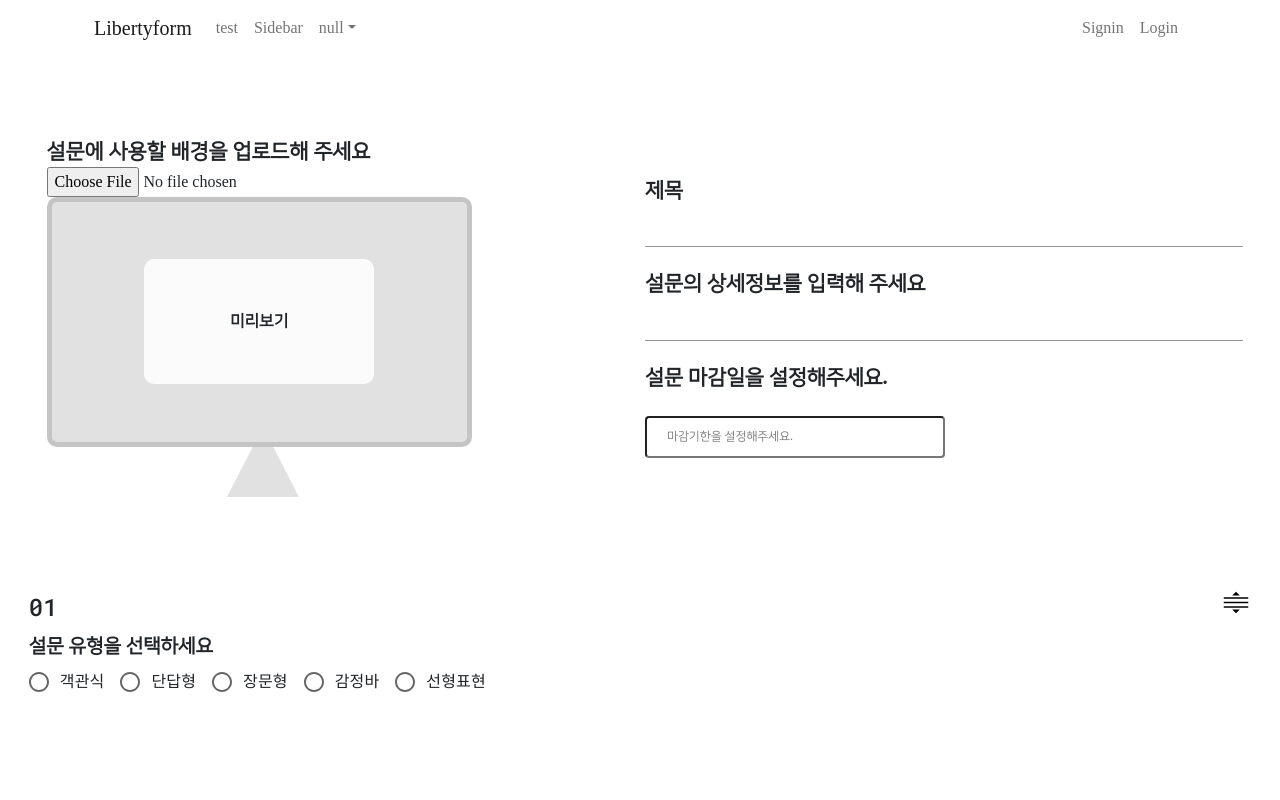
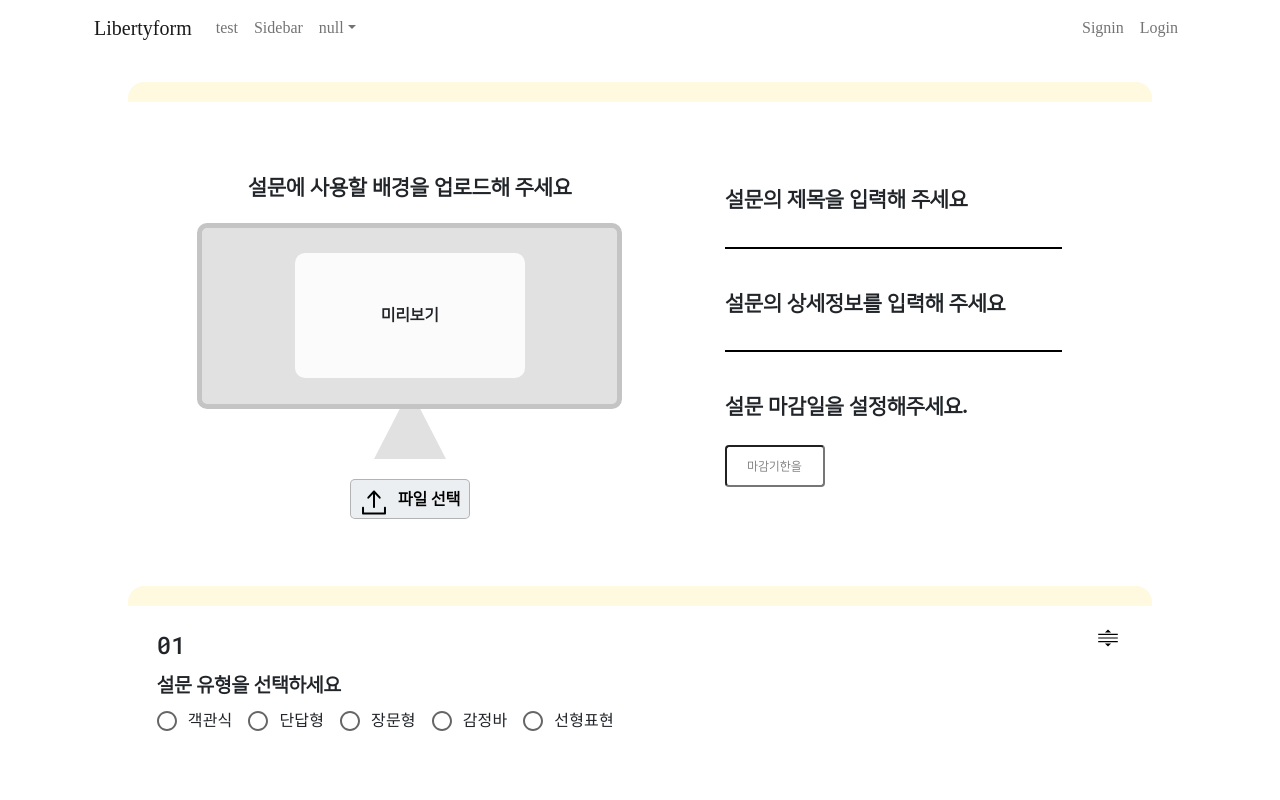
Before and after one commit to Gachon-Kakao-Enterprise-Group-7/libertyForm-WEB, a React (Create React App) app: page /mksurvey_prev in a window 1280 px wide. Shown: the top 800 px of the page. Built offline with nearby package versions, Linux system fonts and the light colour scheme; a web font is replaced by a local one.

Commit message:
[DESIHN] 설문생성 BUTTON,기타 디자인 변경

```diff
--- a/src/components/Mksurvey.js
+++ b/src/components/Mksurvey.js
@@ -11,8 +11,8 @@ import RadioGroup from '@mui/material/RadioGroup';
 import FormControlLabel from '@mui/material/FormControlLabel';
 import FormControl from '@mui/material/FormControl';
 import Switch from '@mui/material/Switch';
-import Input from '@mui/material/Input';
 
+import { ReactComponent as UploadSvg } from ".././img/upload.svg"
 import { ReactComponent as DragSvg } from ".././img/drag.svg"
 import useDidMountEffect from '../hooks/useDidMountEffect'; // 처음 렌더링을 막아주는 커스텀 훅
 
@@ -25,16 +25,19 @@ import axios from 'axios';
 
 
 const DragSvgWrapper = styled(DragSvg)`
-    /* fill: #92929d; */
-    float: right;
+    margin-right: 5px;
+    width:20px;
+    height:20px;
+    float:right;
+    /* &:hover {
+      fill: #ff7800;
+    } */
+`
+const UploadSvgWrapper = styled(UploadSvg)`
     width:30px;
     height:30px;
     padding-bottom:5px;
-    &:hover {
-      fill: #ff7800;
-    }
 `
-
 const MainWrapper = styled(motion.div)`
 /* background-color: #fff9df; */
 
@@ -126,11 +129,11 @@ const BlockDiv = styled.div`
     margin: auto;
     margin-top: 2vw;
     padding: 1rem;
-    width : 100%;
+    width : 80%;
     border-radius: 1rem;
     overflow:hidden; // overflow, height : div안의 컨텐츠의 크기에 따라 height를 조절
 	height:auto;
-
+    border-top : 20px solid #fff9df;
     transition:all 200ms linear;
 
     :hover{
@@ -144,13 +147,15 @@ const ItemDiv = styled.div`
     margin-top: 0.5vw;
 `
 const MainItemDiv = styled.div`
-overflow:hidden; // overflow, height : div안의 컨텐츠의 크기에 따라 height를 조절
+    overflow:hidden; // overflow, height : div안의 컨텐츠의 크기에 따라 height를 조절
 	/* height:auto; */
     padding: 1vw 2vw;
     margin-top: 1vw;
-    display : inline-flex;
     width : 100%;
+    display : flex;
     justify-content: space-between;
+    justify-content: center;
+    flex-wrap: wrap;
     margin-left:5px;
     margin-top:5px;
     margin-bottom:5px;
@@ -214,7 +219,7 @@ const McitemAddBtn = styled.button`
 `
 const StyledDatePicker = styled(DatePicker)`
     margin-top: 1.5rem;
-    width: 300px;
+    width: 50%;
     height: 42px;
     box-sizing: border-box;
     padding: 8px 20px;
@@ -226,27 +231,67 @@ const TextInput = styled.input`
   border: none;
   outline: none;
   border-bottom : 2px solid black;
-  font-size: 26px;
+  width: 90%;
+  margin-bottom: 5px;
+  font-size: 20px;
   /* white-space:pre-line; */
   background-color: transparent;
    :focus{
   border-bottom: 3px solid #ffcd23;
   }
 `
+
+const ImageInput = styled.div`
+  label {
+    padding-top: 10px ;
+    display: inline-flex;
+    justify-content: space-evenly;
+    font-size: inherit;
+    line-height: normal;
+    vertical-align: middle;
+    cursor: pointer;
+    background: #ECEFF1;
+	border: 1px solid rgba(0,0,0,0.25);
+    font-weight: bold;
+    width: 15vh;
+    height: 5vh;
+    color: black;
+    cursor: pointer;
+    border-radius: 5px;
+  }
+  input[type="file"] {
+    position: absolute;
+    width: 0;
+    height: 0;
+    padding: 0;
+    margin: -1px;
+    overflow: hidden;
+    clip: rect(0, 0, 0, 0);
+    border: 0;
+  }
+
+`
 const ImageUpload = styled.div`
-    /* display: inline-block;
-    vertical-align: top; */
+    padding: 1rem;
+    display: inline-flex;
+    justify-content: center ;
+    align-items: center;
+    flex-direction: column;
     box-sizing: border-box;
-	width : 50%;
-    height : 100%;
+	min-width : 30vh;
+    width:50%;
+    height : 50vh;
 `
 
 const TextUpload = styled.div`
-    box-sizing: border-box;
+    display: flex;
+    justify-content: space-between ;
+    flex-direction: column;
+    padding: 3rem 1rem 3rem 5rem ;
     width : 50%;
-    height : 100%;
+    min-width : 30vh;
+    height : 50vh;
     background-color : transparent;
-    margin: auto;
 `
 
 const PreviewImg = styled.div`
@@ -269,7 +314,6 @@ const Triangle = styled.div`
     border-bottom: 70px solid #e1e1e1;
     border-left: 36px solid transparent;
     border-right: 36px solid transparent;
-    margin-left: 180px;
     position: relative;
     bottom: 20px;
     z-index: 0;
@@ -580,8 +624,8 @@ function Mksurvey() { // Make Survey
             <BlockDiv>
                 <MainItemDiv>
                     <ImageUpload>
-                        <div style={{ fontSize: '1.3rem', marginTop: '20px', fontWeight: 'bold' }}>설문에 사용할 배경을 업로드해 주세요</div>
-                        <input type="file" label="test" onChange={onLoadFile}></input>
+                        <div style={{ fontSize: '1.3rem', marginTop: '20px', marginBottom: '20px', fontWeight: 'bold' }}>설문에 사용할 배경을 업로드해 주세요</div>
+
                         <PreviewImg imgFileSrc={imgFileSrc}>
                             {title.length > 0
                                 ?
@@ -595,16 +639,30 @@ function Mksurvey() { // Make Survey
                                 : <PreviewCardDefault>미리보기</PreviewCardDefault>
                             }
                         </PreviewImg>
+
                         <Triangle></Triangle>
+
+                        <ImageInput>
+                            <label htmlFor="ex_file">
+                                <UploadSvgWrapper/>
+                                <a>파일 선택</a>
+                            </label>
+                            <input type="file" id="ex_file"  onChange={onLoadFile}></input>
+                        </ImageInput>
                     </ImageUpload>
                     <TextUpload>
-                        <div style={{ fontSize: '1.3rem', fontWeight: 'bold' }}>제목</div>
-                        <Input style={{ width: '100%', marginTop: '10px' }} onChange={(e) => { setTitle(e.target.value) }}></Input>
-                        <div style={{ fontSize: '1.3rem', fontWeight: 'bold', marginTop: '20px' }}>설문의 상세정보를 입력해 주세요</div>
-                        <Input style={{ width: '100%', marginTop: '10px' }} onChange={(e) => { setDescription(e.target.value) }}></Input>
-                        <div style={{ fontSize: '1.3rem', fontWeight: 'bold', marginTop: '20px' }}>설문 마감일을 설정해주세요.</div>
-                        <StyledDatePicker minDate={new Date()} selected={expireDate} placeholderText={"마감기한을 설정해주세요."} locale={ko} dateFormat='yyyy년 MM월 dd일' onChange={changeDate} />
-
+                        <div>
+                            <a style={{ fontSize: '1.3rem', fontWeight: 'bold', marginTop: '20px' }}>설문의 제목을 입력해 주세요</a>
+                            <TextInput onChange={(e) => { setTitle(e.target.value) }}></TextInput>
+                        </div>
+                        <div>
+                            <a style={{ fontSize: '1.3rem', fontWeight: 'bold', marginTop: '20px' }}>설문의 상세정보를 입력해 주세요</a>
+                            <TextInput onChange={(e) => { setDescription(e.target.value) }}></TextInput>
+                        </div>
+                        <div>
+                            <a style={{ fontSize: '1.3rem', fontWeight: 'bold', marginTop: '20px' }}>설문 마감일을 설정해주세요.</a>
+                            <StyledDatePicker minDate={new Date()} selected={expireDate} placeholderText={"마감기한을 설정해주세요."} locale={ko} dateFormat='yyyy년 MM월 dd일' onChange={changeDate} />
+                        </div>
                     </TextUpload>
                 </MainItemDiv>
             </BlockDiv>
--- a/src/components/dashboard/Home/Content.js
+++ b/src/components/dashboard/Home/Content.js
@@ -7,7 +7,7 @@ import Mksurvey from '../../Mksurvey'
 const Wrapper = styled.section`
   display: flex;
   flex-direction: column;
-  width: 100%;
+  width: 90%;
   min-width: 250px;
   background-color: #fafafa;
   padding: 40px;
```
Also changed, not shown: src/img/upload.svg (added).
